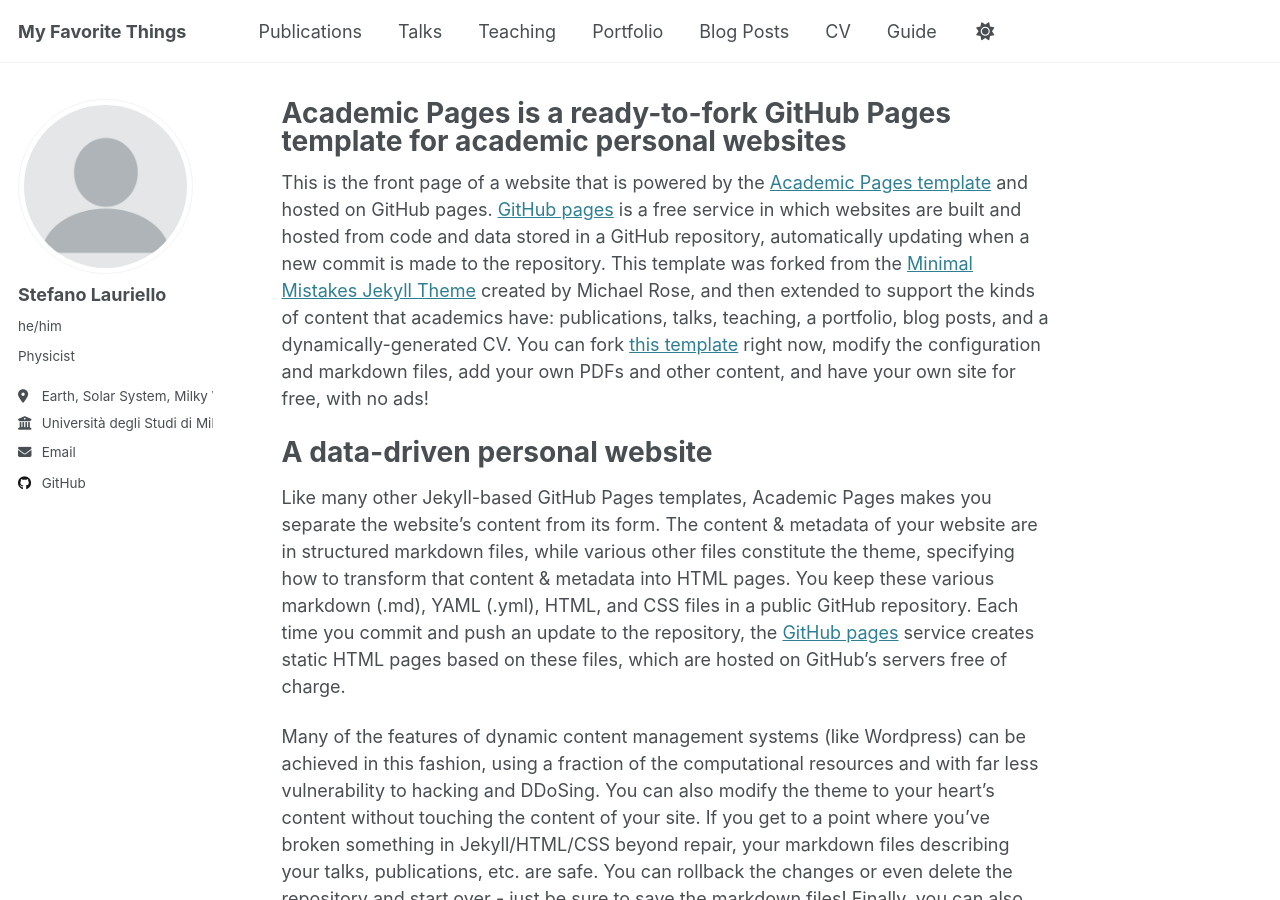
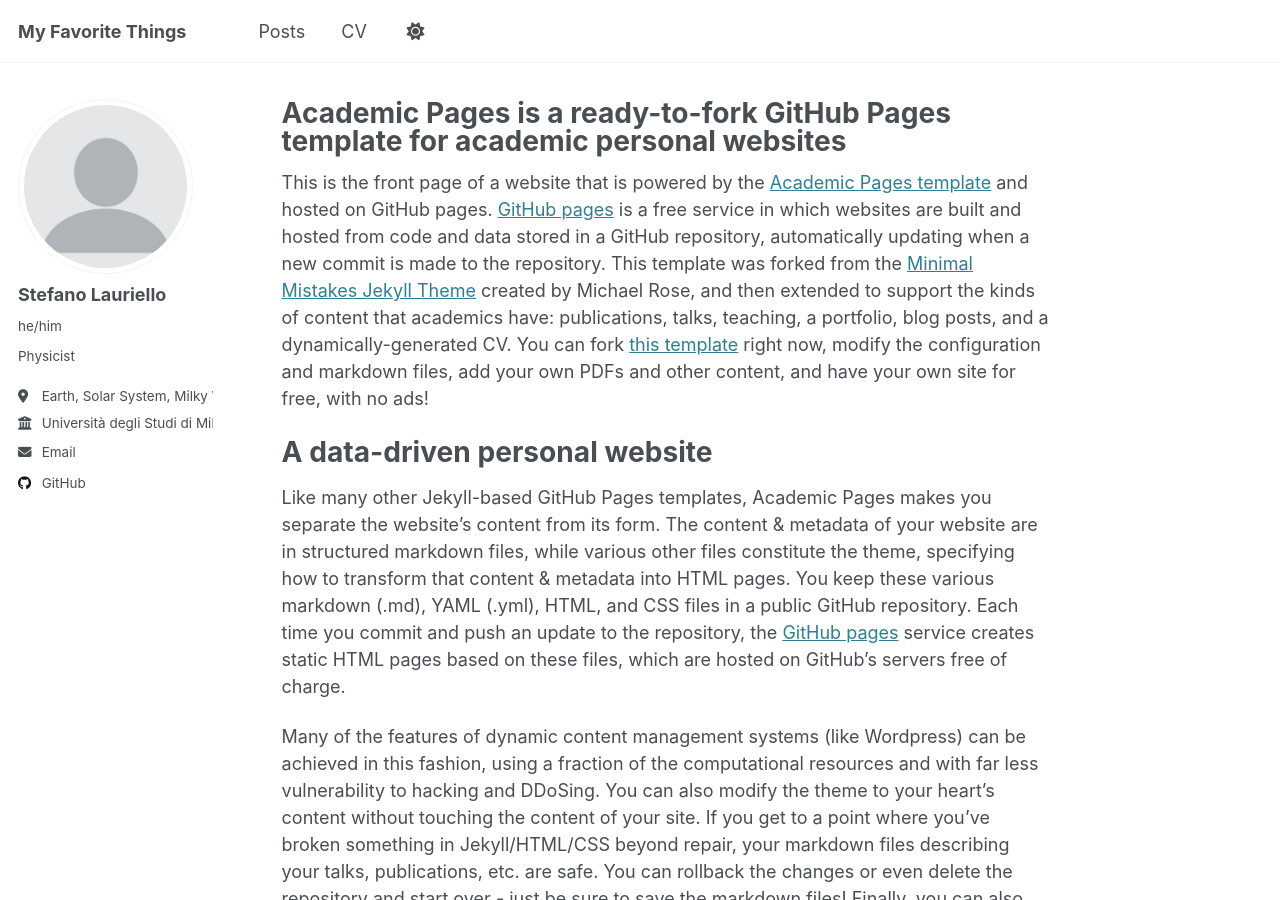
Before and after one commit to stefano-lau/stefano-lau.github.io, a Jekyll site: the page built from _pages/about.md, in a window 1280 px wide and 900 px high. Built offline with Jekyll 4.4.1, drawn with Linux system fonts in a browser that asks for light colours; part of the change alters nothing that is shown.

Commit message:
Update navigation.yml

```diff
--- a/_data/navigation.yml
+++ b/_data/navigation.yml
@@ -8,19 +8,19 @@
 #      Markdown formatted page while the second is generated using JSON.
 
 main:
-  - title: "Publications"
-    url: /publications/
+  # - title: "Publications"
+  #   url: /publications/
 
-  - title: "Talks"
-    url: /talks/
+  # - title: "Talks"
+  #   url: /talks/
 
-  - title: "Teaching"
-    url: /teaching/
+  # - title: "Teaching"
+  #   url: /teaching/
 
-  - title: "Portfolio"
-    url: /portfolio/
+  # - title: "Portfolio"
+  #   url: /portfolio/
 
-  - title: "Blog Posts"
+  - title: "Posts"
     url: /year-archive/
 
   - title: "CV"
@@ -29,5 +29,5 @@ main:
   # - title: "CV"
   #   url: /cv-json/
 
-  - title: "Guide"
-    url: /markdown/
+  # - title: "Guide"
+  #   url: /markdown/
```
